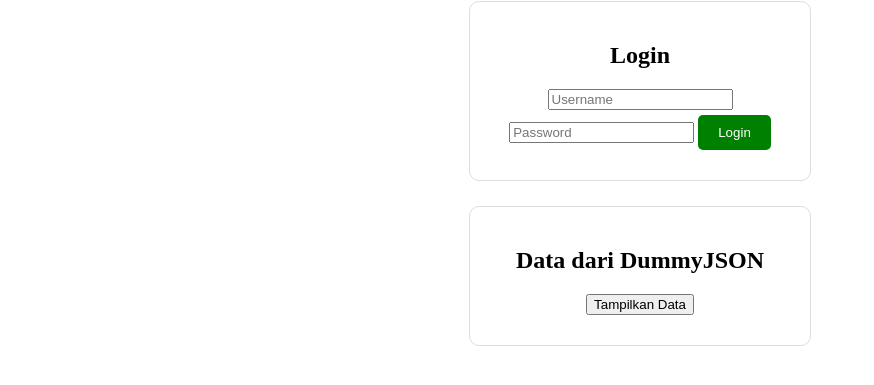
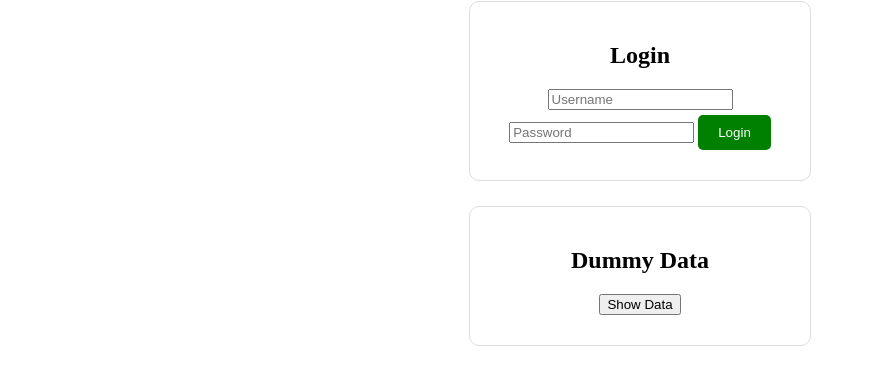
Before and after one commit to Blekzzz/240040060_NathanzaGaurangga_PengembanganWebSisiKlien, a plain HTML site: page form.html in a window 1280 px wide. Shown: the part 125-510 px from the top of the page, without its empty margins (0-874 px from the left). Drawn offline with Linux system fonts and the light colour scheme.

Commit message:
Little update on form

```diff
--- a/form.html
+++ b/form.html
@@ -17,9 +17,9 @@
         <div id="login-status"></div>
 
         <div class="card" class="container">
-            <h2>Data dari DummyJSON</h2>
+            <h2>Dummy Data</h2>
 
-            <button id="show-data-btn">Tampilkan Data</button>
+            <button id="show-data-btn">Show Data</button>
 
             <div id="auth-message" class="message"></div>
 
```
